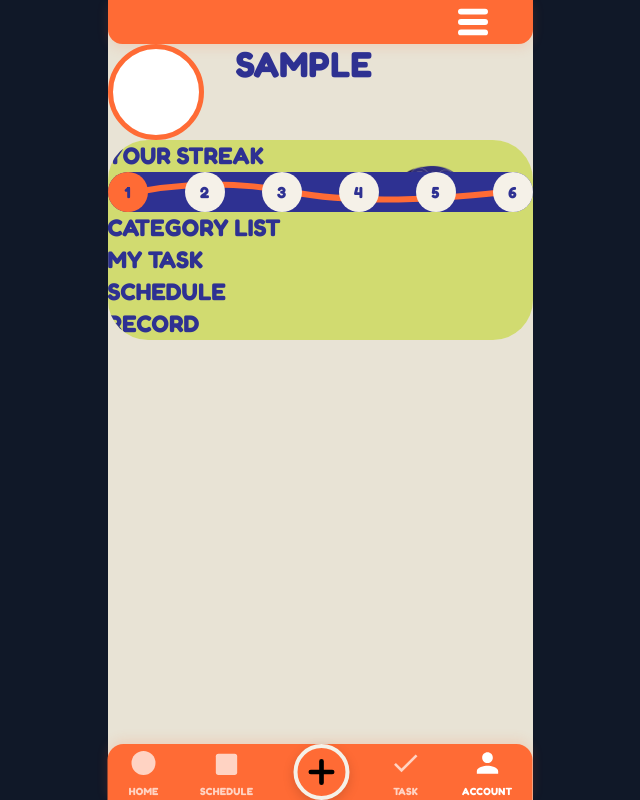
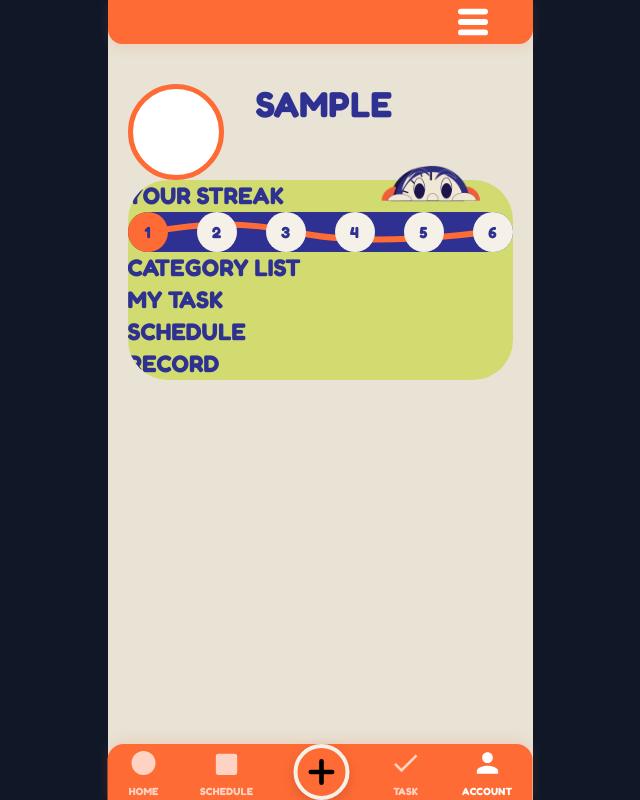
Before and after one commit to CZY774/terpadu-web, a SvelteKit app: page /account in a window 1280 px wide. Shown: the whole page, without its empty margins (320-960 px from the left). Built offline with nearby package versions, Linux system fonts and the light colour scheme; sample sign-in values are in the browser's storage.

Commit message:
feat: Adds padding to account page layout
Applies specific padding to the main content area to improve visual spacing and readability, especially at the bottom.

```diff
--- a/src/routes/account/+page.svelte
+++ b/src/routes/account/+page.svelte
@@ -12,7 +12,7 @@
 	});
 </script>
 
-<div>
+<div style="padding: 40px 20px 120px 20px;">
 	<div class="flex items-start gap-8 mb-6">
 		<div class="w-24 h-24 rounded-full border-[5px] border-[#FF6B35] bg-white shrink-0"></div>
 		<h1 class="text-4xl font-bold text-[#2E3192] mt-6">
```
